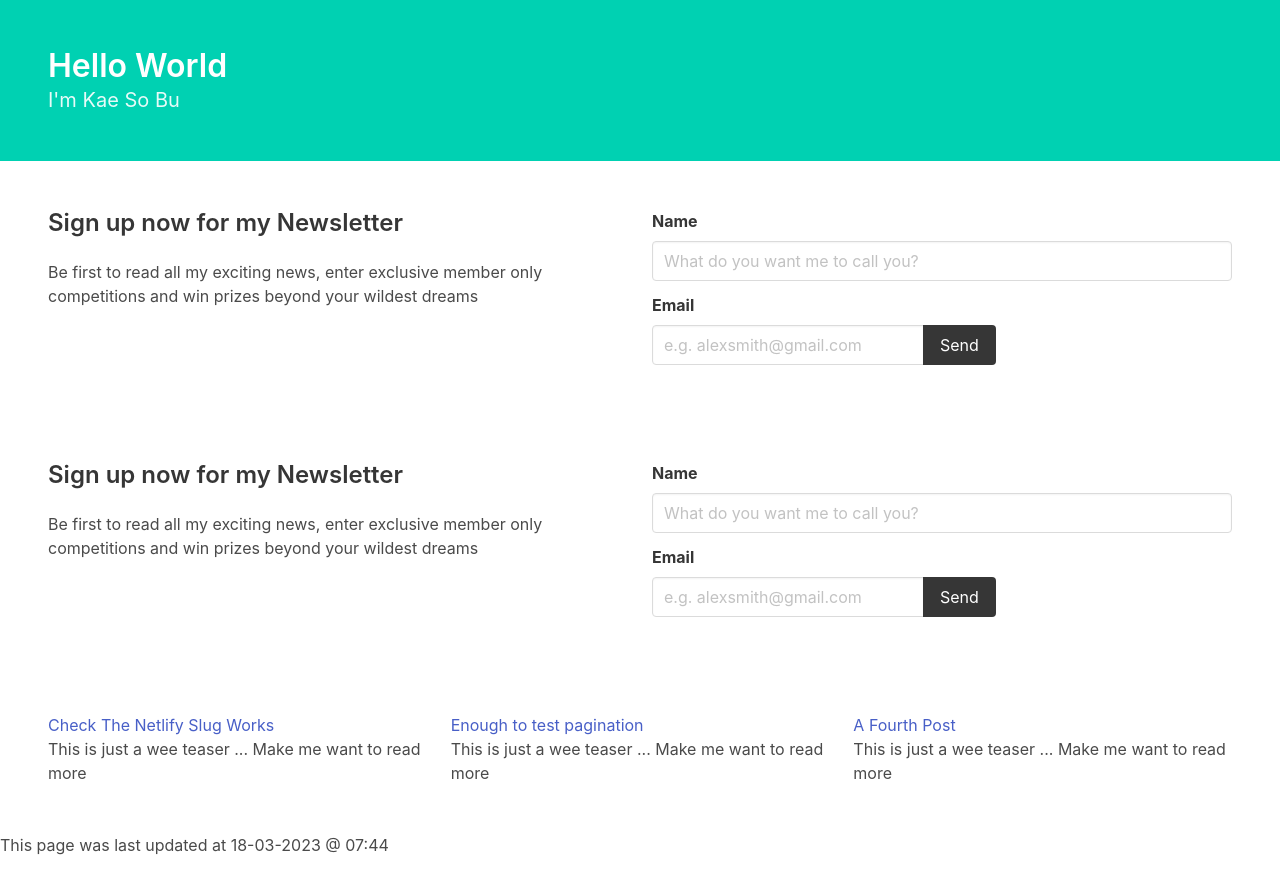
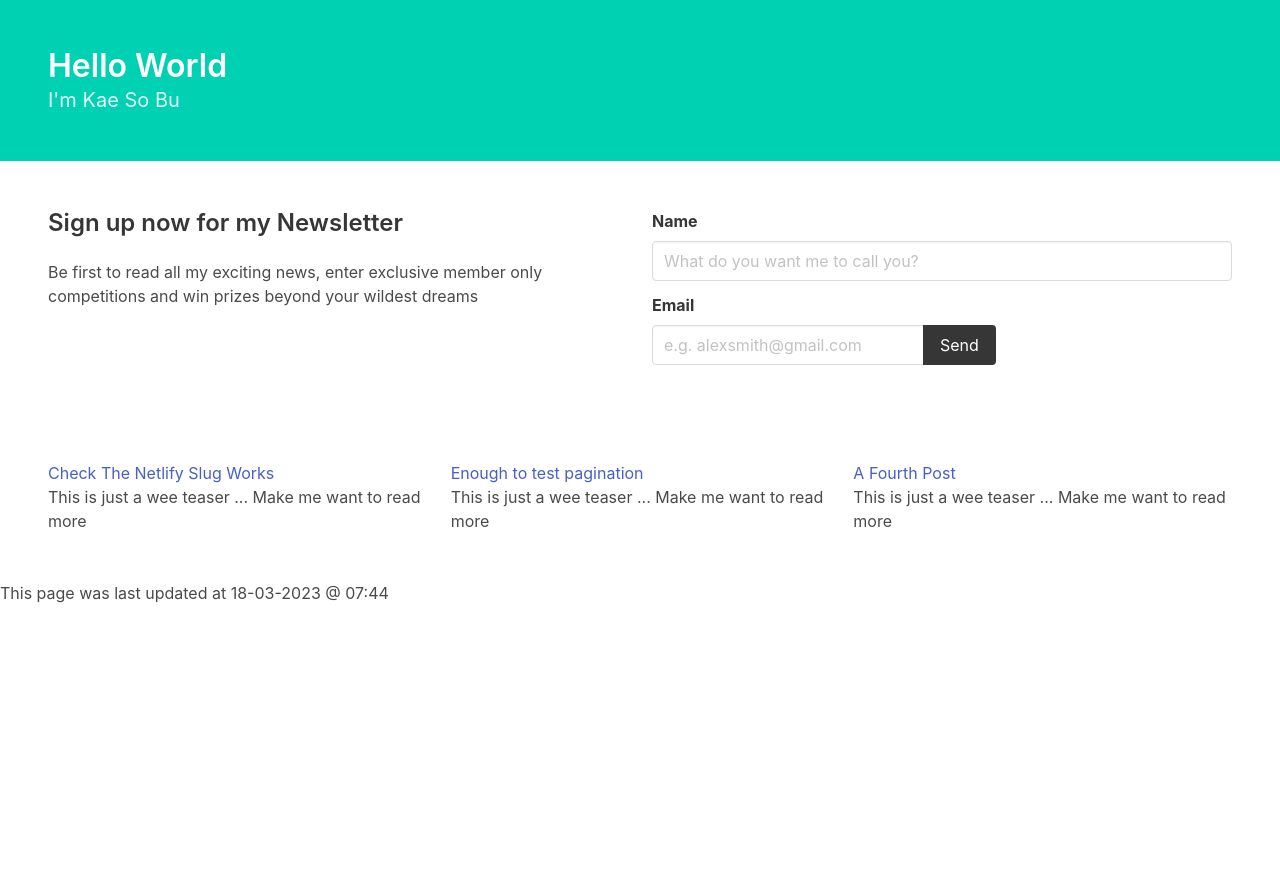
Before and after one commit to KaeSoBu/website, a Jekyll site: the page built from index.html, in a window 1280 px wide. Shown: the top 894 px of the page. Built offline with Jekyll 4.4.1, drawn with Linux system fonts in a browser that asks for light colours; a script that is not in the unit is left out.

Commit message:
Tidy up before starting the day

```diff
--- a/index.html
+++ b/index.html
@@ -33,41 +33,6 @@ title: Home
   </div>
 </section><!-- end of form -->
 
-
-
-<section id="sign-up-form" class="section">
-  <div class="columns">
-    <div class="column">
-      <h3 class="title is-size-4">Sign up now for my Newsletter</h3>
-      <p>Be first to read all my exciting news, enter exclusive member only competitions and win prizes beyond your wildest dreams</p>
-    </div>
-    <div class="column">
-    <form name="contact" method="POST" data-netlify="true">
-
-      <div class="field">
-        <label class="label">Name</label>
-        <div class="control">
-          <input class="input" type="text" placeholder="What do you want me to call you?">
-        </div>
-      </div>
-
-
-      <div class="field">
-        <label class="label">Email</label>
-        <div class="field has-addons">
-          <div class="control">
-            <input class="input" type="email" placeholder="e.g. alexsmith@gmail.com">
-          </div>
-          <div class="control">
-            <button class="button is-dark" type="submit">Send</button>
-          </div>
-        </div>
-      </div>
-
-    </form>
-    </div>
-  </div>
-</section><!-- end of form -->
 <section class="section">
   <div class="columns">
     {% for post in site.posts limit: 3 %}
```
